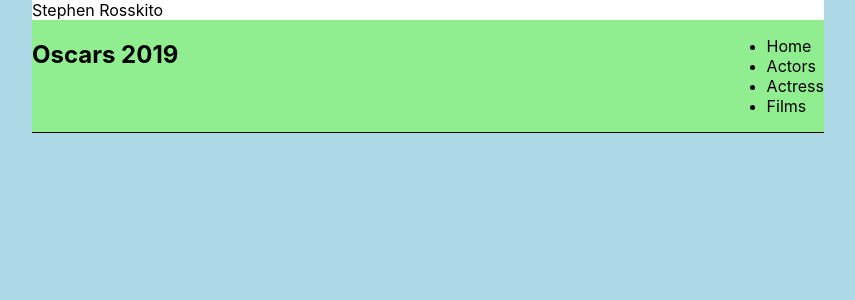
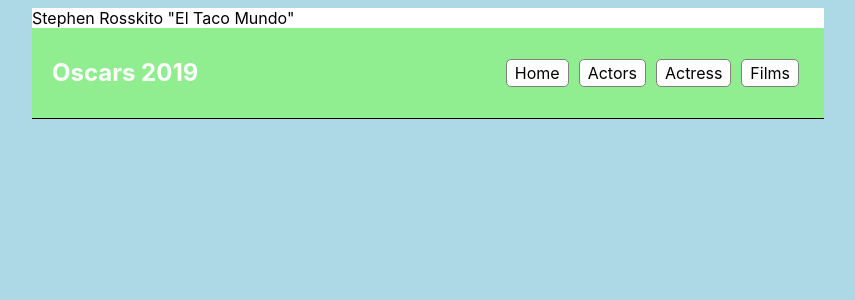
Before and after one commit to stephenprosso/spa-react, a React (Create React App) app: page / in a window 1280 px wide. Shown: the top 300 px of the page, without its empty margins (212-1067 px from the left). Built offline with nearby package versions, Linux system fonts and the light colour scheme.

Commit message:
nav bar designed with css

```diff
--- a/src/App.js
+++ b/src/App.js
@@ -4,14 +4,14 @@ class App extends Component {
   render() {
     return (
       <div className="App" >
-        Stephen Rosskito
+        Stephen Rosskito "El Taco Mundo"
         <nav>
-          <h2 class="logo">Oscars 2019</h2>
-          <ul class="nav-menu">
-            <li>Home</li>
-            <li>Actors</li>
-            <li>Actress</li>
-            <li>Films</li>
+          <h2 className="logo"><a className="logo-link" href="#">Oscars 2019</a></h2>
+          <ul className="nav-menu">
+            <li><a className="nav-menu_link" href="#">Home</a></li>
+            <li><a className="nav-menu_link" href="#">Actors</a></li>
+            <li><a className="nav-menu_link" href="#">Actress</a></li>
+            <li><a className="nav-menu_link" href="#">Films</a></li>
           </ul>
         </nav>
       </div>
--- a/src/css/style.css
+++ b/src/css/style.css
@@ -1,23 +1,18 @@
 body {
-    margin: 0;
-    font-family: -apple-system, BlinkMacSystemFont, 'Segoe UI', 'Roboto', 'Oxygen',
-      'Ubuntu', 'Cantarell', 'Fira Sans', 'Droid Sans', 'Helvetica Neue',
-      sans-serif;
+    font-family: -apple-system, BlinkMacSystemFont, 'Segoe UI', 'Roboto', 'Oxygen', 'Ubuntu', 'Cantarell', 'Fira Sans', 'Droid Sans', 'Helvetica Neue', sans-serif;
     -webkit-font-smoothing: antialiased;
     -moz-osx-font-smoothing: grayscale;
     background-color: lightblue;
 }
 
 code {
-    font-family: source-code-pro, Menlo, Monaco, Consolas, 'Courier New',
-      monospace;
+    font-family: source-code-pro, Menlo, Monaco, Consolas, 'Courier New', monospace;
 }
 
 .App {
     background-color: #fff;
     max-width: 792px;
     margin: auto;
-
 }
 
 nav {
@@ -25,4 +20,35 @@ body {
     justify-content: space-between;
     border-bottom: 1px solid;
     background-color: lightgreen;
+    padding: 10px 20px;
 }
+
+.nav-menu li {
+    display: inline-block;
+    list-style: none;
+}
+
+.nav-menu_link {
+    display: inline-block;
+    margin: 5px;
+    border: 1px solid grey;
+    text-decoration: none;
+    border-radius: 5px;
+    padding: 3px 8px;
+    background-color: white;
+    color: black;
+    transition: all 0.3s ease-in-out;
+}
+
+.nav-menu_link:hover {
+    border: 1px solid black;
+    background-color: rgb(228,228,228);
+    transition: all 0.3s ease-in-out;
+    cursor: pointer;
+}
+
+.logo-link {
+
+    color: white;
+    text-decoration: none;
+}
```
Lines whose indentation alone changed are shown as unchanged.
